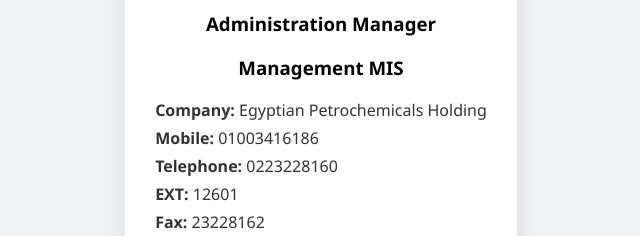
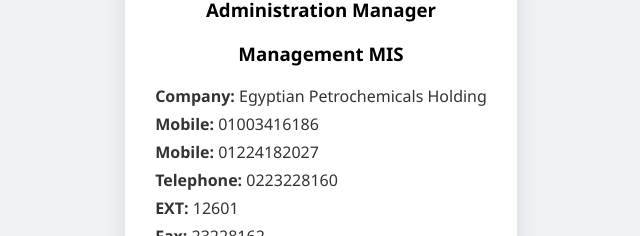
Before and after one commit to wael-ahmed987/waelahmed, a plain HTML site: page index.html in a window 1280 px wide. Shown: the part 368-604 px from the top of the page, without its empty margins (319-959 px from the left). Drawn offline with Linux system fonts and the light colour scheme.

Commit message:
Update index.html

```diff
--- a/index.html
+++ b/index.html
@@ -80,6 +80,7 @@
     <h3>Management MIS</h3>
     <p><strong>Company:</strong> Egyptian Petrochemicals Holding</p>
     <p><strong>Mobile:</strong> 01003416186</p>
+     <p><strong>Mobile:</strong> 01224182027</p>
     <p><strong>Telephone:</strong> 0223228160</p>
     <p><strong>EXT:</strong> 12601</p>
     <p><strong>Fax:</strong> 23228162</p>
```
